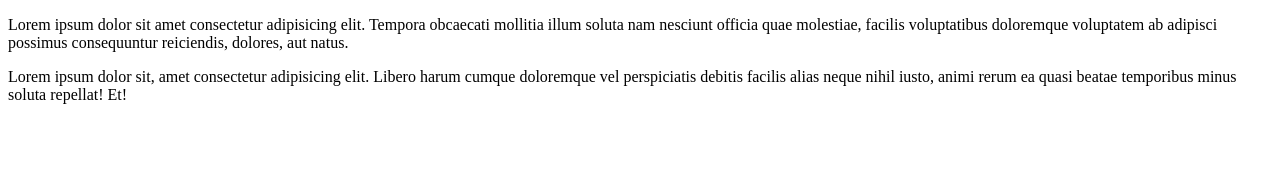
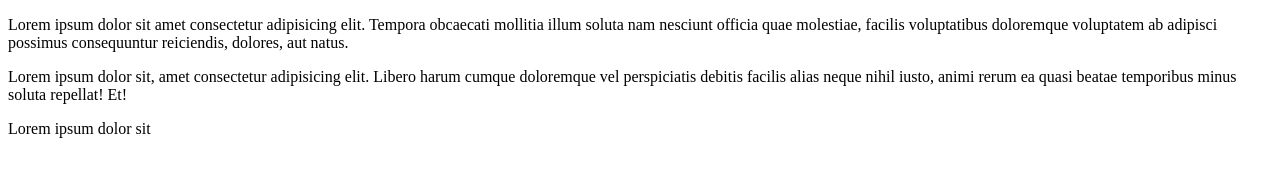
Before and after one commit to VoKoo/test-repositorio, a plain HTML site: page index.html in a window 1280 px wide. Drawn offline with Linux system fonts and the light colour scheme.

Commit message:
Cambio 3

```diff
--- a/index.html
+++ b/index.html
@@ -16,6 +16,10 @@
             <p>Lorem ipsum dolor sit, amet consectetur adipisicing elit. Libero harum cumque doloremque vel perspiciatis debitis facilis alias neque nihil iusto, animi rerum ea quasi beatae temporibus minus soluta repellat! Et!</p>
         </div>
 
+        <div>
+            <p>Lorem ipsum dolor sit<p>
+        </div>
+
     </div>
 
 </body>
```
